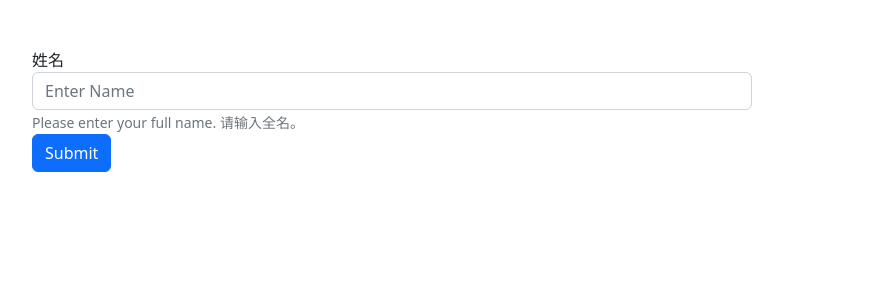
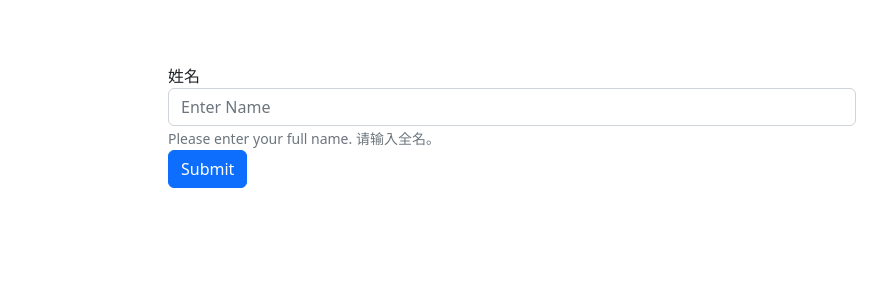
Before and after one commit to Just-ZJ/Event-Check-In, a React (Create React App) app: page / in a window 1280 px wide. Shown: the top 300 px of the page, without its empty margins (128-1015 px from the left). Built offline with nearby package versions, Linux system fonts and the light colour scheme.

Commit message:
added checkin success and failure page. added routing and working as well

```diff
--- a/src/App.js
+++ b/src/App.js
@@ -1,6 +1,8 @@
 import { BrowserRouter, Route, Routes } from "react-router-dom";
 import { Admin } from "./components/Admin";
 import { CheckIn } from "./components/CheckIn";
+import { Failure } from "./components/Failure";
+import { Success } from "./components/Success";
 
 function App() {
   return (
@@ -10,6 +12,8 @@ function App() {
           <Routes>
             <Route path="/" element={<CheckIn />} />
             <Route path="/admin" element={<Admin />} />
+            <Route path="/success" element={<Success />} />
+            <Route path="/failure" element={<Failure />} />
           </Routes>
         </BrowserRouter>
       </div>
--- a/src/components/CheckIn.js
+++ b/src/components/CheckIn.js
@@ -1,17 +1,55 @@
-import { getDatabase, ref, set } from "firebase/database";
+import { child, get, getDatabase, ref, set } from "firebase/database";
+import { useState } from "react";
+import { useNavigate } from "react-router-dom";
 
 export function CheckIn() {
-  const onSubmitEvent = () => {
+  const navigate = useNavigate();
+  const [name, setName] = useState("");
+
+  const onSubmitEvent = (event) => {
+    //prevent the default form submission
+    event.preventDefault();
     //update json in realtime database
     const db = getDatabase();
-    let name = document.getElementById("name").value;
-    console.log(`path is: names/${name}`);
-    set(ref(db, `names/${name}`), { checkin: true });
+    get(child(ref(db), `names/${name}`))
+      .then((snapshot) => {
+        if (snapshot.exists()) {
+          set(ref(db, `names/${name}`), { checkin: true });
+          console.log(`${name} has been checked in`);
+          //redirect to success page
+          navigate("/success", {
+            state: {
+              message: `${name} has successfully checked-in.`,
+            },
+          });
+        } else {
+          //redirect to failure - not found
+          console.log(`No data available for ${name}`);
+          navigate("/success", {
+            state: {
+              message: `${name} could not be found in the sign-up list.`,
+            },
+          });
+        }
+      })
+      .catch((error) => {
+        //redirect to failure
+        navigate("/success", {
+          state: {
+            message: `Error: ${error}`,
+          },
+        });
+        console.error(error);
+      });
+  };
+
+  const onChangeInput = (event) => {
+    setName(event.target.value);
   };
 
   return (
     <>
-      <form className="w-75" onSubmit={() => onSubmitEvent()}>
+      <form className="w-75 p-3 m-auto" onSubmit={onSubmitEvent}>
         <div class="form-group">
           <label for="name">姓名</label>
           <input
@@ -19,12 +57,13 @@ export function CheckIn() {
             id="name"
             class="form-control"
             placeholder="Enter Name"
+            onChange={onChangeInput}
           />
           <small class="form-text text-muted my-3">
             Please enter your full name. 请输入全名。
           </small>
         </div>
-        <button type="submit" class="btn btn-primary m-auto">
+        <button type="submit" class="btn btn-primary m-auto align-middle">
           Submit
         </button>
       </form>
--- /dev/null
+++ b/src/components/Failure.js
@@ -0,0 +1,8 @@
+import { useLocation } from "react-router-dom";
+
+export function Failure() {
+  const { state } = useLocation();
+  const { message } = state;
+
+  return <>{JSON.stringify(message)}</>;
+}
--- /dev/null
+++ b/src/components/Success.js
@@ -0,0 +1,8 @@
+import { useLocation } from "react-router-dom";
+
+export function Success() {
+  const { state } = useLocation();
+  const { message } = state;
+
+  return <>{JSON.stringify(message)}</>;
+}
```
